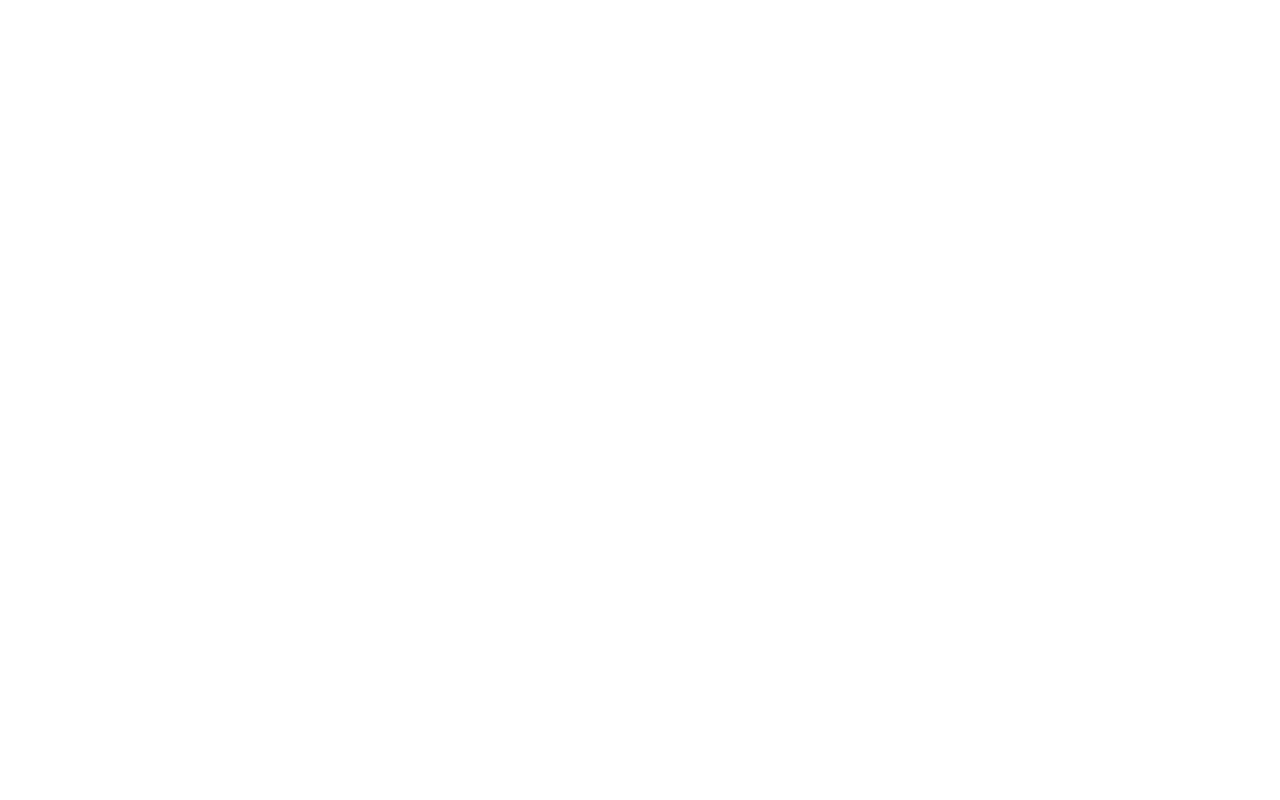
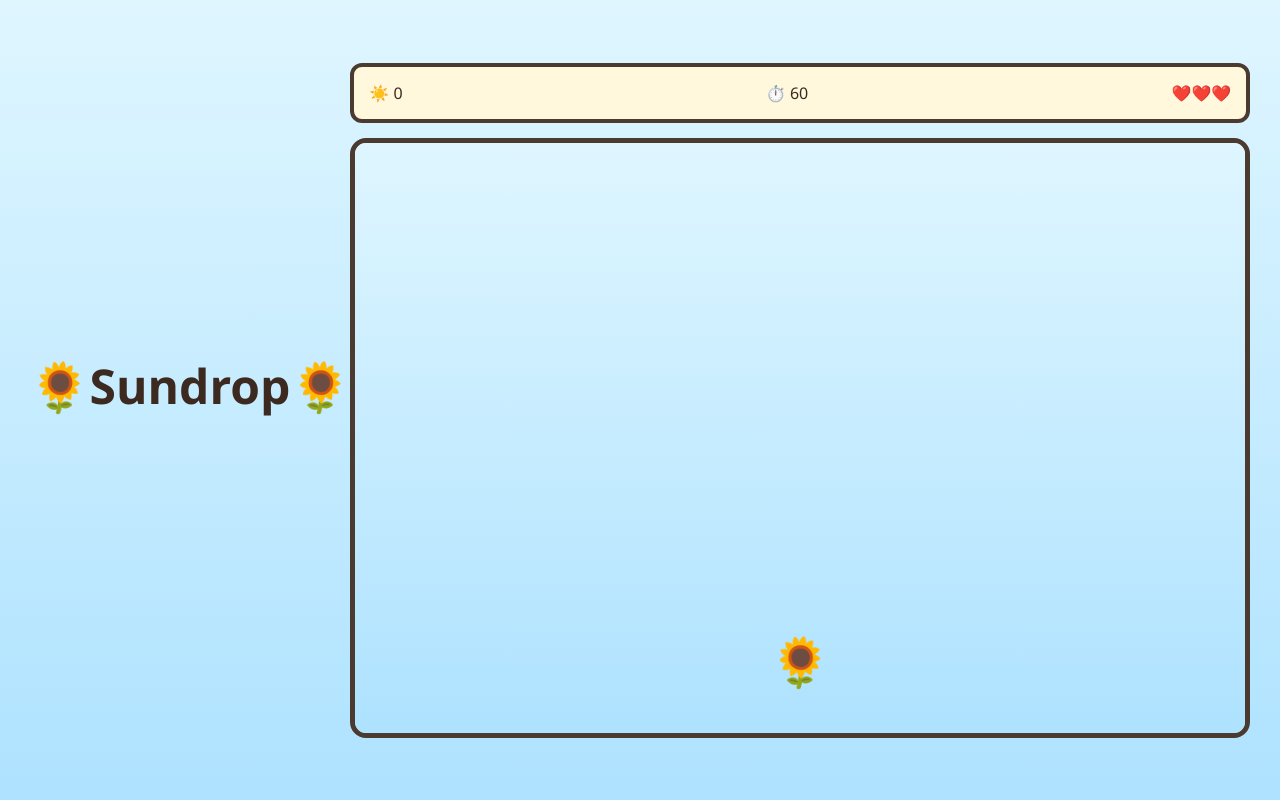
Before and after one commit to ashyapeachie/Sundrop, a plain HTML site: page index.html in a window 1280 px wide. Drawn offline with Linux system fonts and the light colour scheme.

Commit message:
Build Foundation phase update
built HTML layout and CSS background and started player movement code for Javascript file

```diff
--- a/index.html
+++ b/index.html
@@ -10,6 +10,38 @@
     </head>
 
     <body>
+        <header>
+            <h1>🌻Sundrop🌻</h1>
+        </header>
 
+        <main>
+            <!-- display -->
+            <section id="display">
+                <div class="display-item">
+                   ☀️ <span id="score">0</span>
+                </div>
+
+                <div class="display-item">
+                    ⏱️ <span id="timer">60</span>
+                </div>
+
+                <div class="hud-item">
+                    ❤️❤️❤️
+                </div>
+            </section>
+
+            <!-- game area -->
+            <section id="game-container">
+                <!-- sky -->
+                <div id="sky">
+                    <div id="player">🌻</div>
+                </div>
+
+                <!-- ground -->
+                <div id="ground"></div>
+            </section>
+        </main>
+
+        <script src="script.js"></script>
     </body>
 </html>
--- a/script.js
+++ b/script.js
@@ -0,0 +1,2 @@
+const player = document.getElementById();
+const gameContainer = document.getElementById();
--- a/style.css
+++ b/style.css
@@ -0,0 +1,108 @@
+/* color palette */
+:root{
+    --sky: #AEE2FF;
+    --lighter-sky: #DFF6FF;
+
+    --grass: #7AC74F;
+    --dark-grass: #5A9E38;
+    --sunflower: #FFD447;
+    --soil: #8B5E3C;
+
+    --panel: #FFF8DC;
+    --border: #4B3A2F;
+    --text: #3C2A21;
+}
+
+/* reset */
+*{
+    margin: 0;
+    padding: 0;
+    box-sizing: border-box;
+}
+
+/* page */
+body{
+    font-family:'Segoe UI', Tahoma, Geneva, Verdana, sans-serif;
+    min-height: 100vh;
+    display: flex;
+    justify-content: center;
+    align-items: center;
+
+    color: var(--text);
+    background: linear-gradient(
+        var(--lighter-sky),
+        var(--sky)
+    )
+}
+
+main{
+    width: min(900px, 95vw);
+}
+
+/* header */
+header{
+    text-align: center;
+    margin-bottom: 30px;
+}
+
+header h1{
+    font-size: 3rem;
+}
+
+header p{
+    margin-top: .5rem;
+}
+
+/* display */
+#display{
+    display: flex;
+    justify-content: space-between;
+    background: var(--panel);
+    border: 4px solid var(--border);
+    border-radius: 12px;
+    padding: 15px;
+    margin-bottom: 15px;
+}
+
+/* game container */
+#game-container{
+    position: relative;
+    width: 100%;
+    height: 600px;
+    overflow: hidden;
+    border: 5px solid var(--border);
+    border-radius: 16px;
+}
+
+/* sky */
+#sky{
+    position:relative;
+    width:100%;
+    height:100%;
+
+    background:linear-gradient(
+        var(--lighter-sky),
+        var(--sky)
+    )
+}
+
+/* ground */
+#ground{
+    position: absoluste;
+    bottom: 0;
+    width: 100%;
+    height: 80px;
+
+    background: var(--grass);
+    border-top: 6px solid var(--dark-grass);
+}
+
+/* player */
+#player{
+    position: absolute;
+    bottom: 40px;
+    left: 50%;
+    transform: translateX(-50%);
+    font-size: 3rem;
+    user-select: none
+}
```
